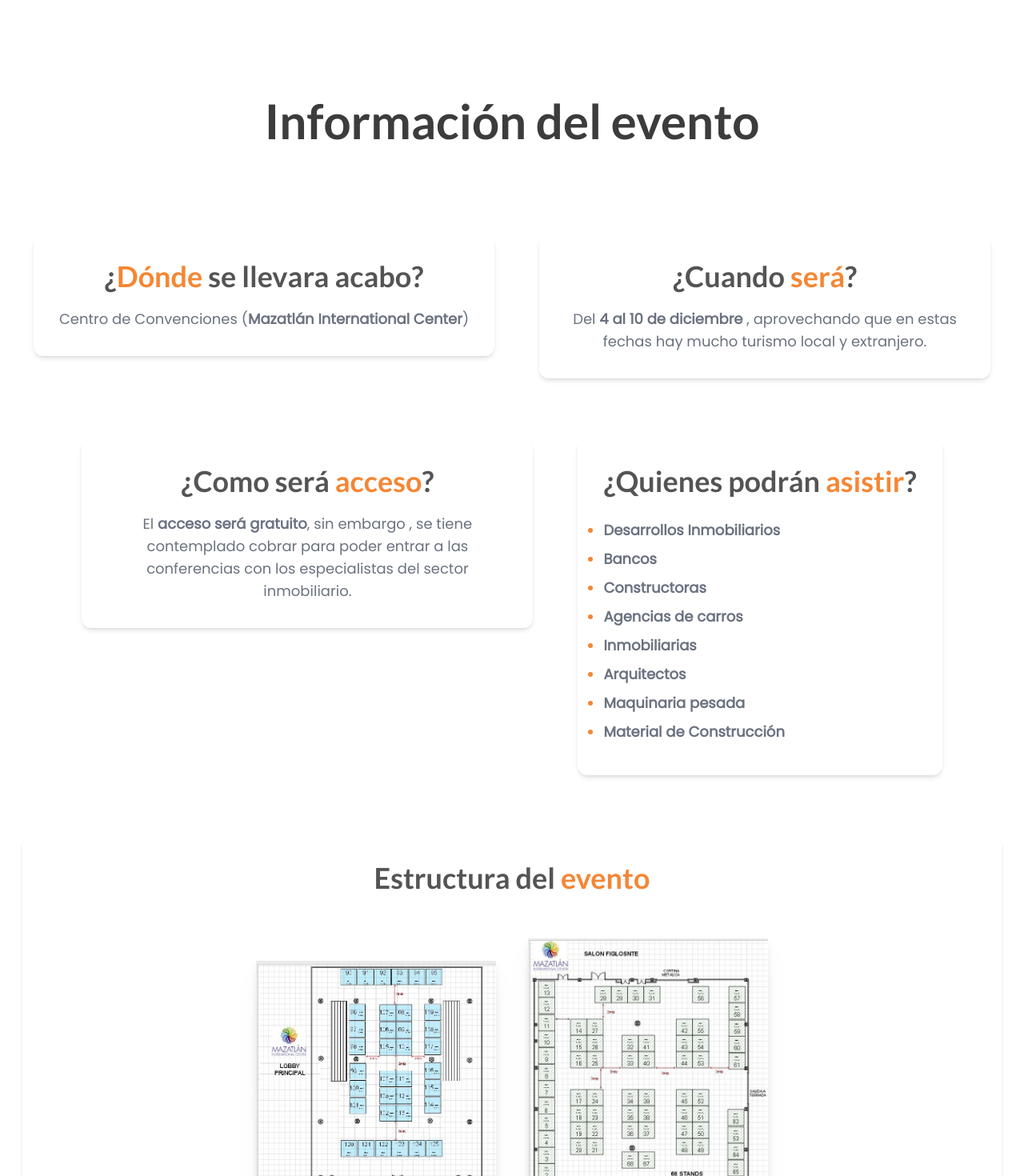
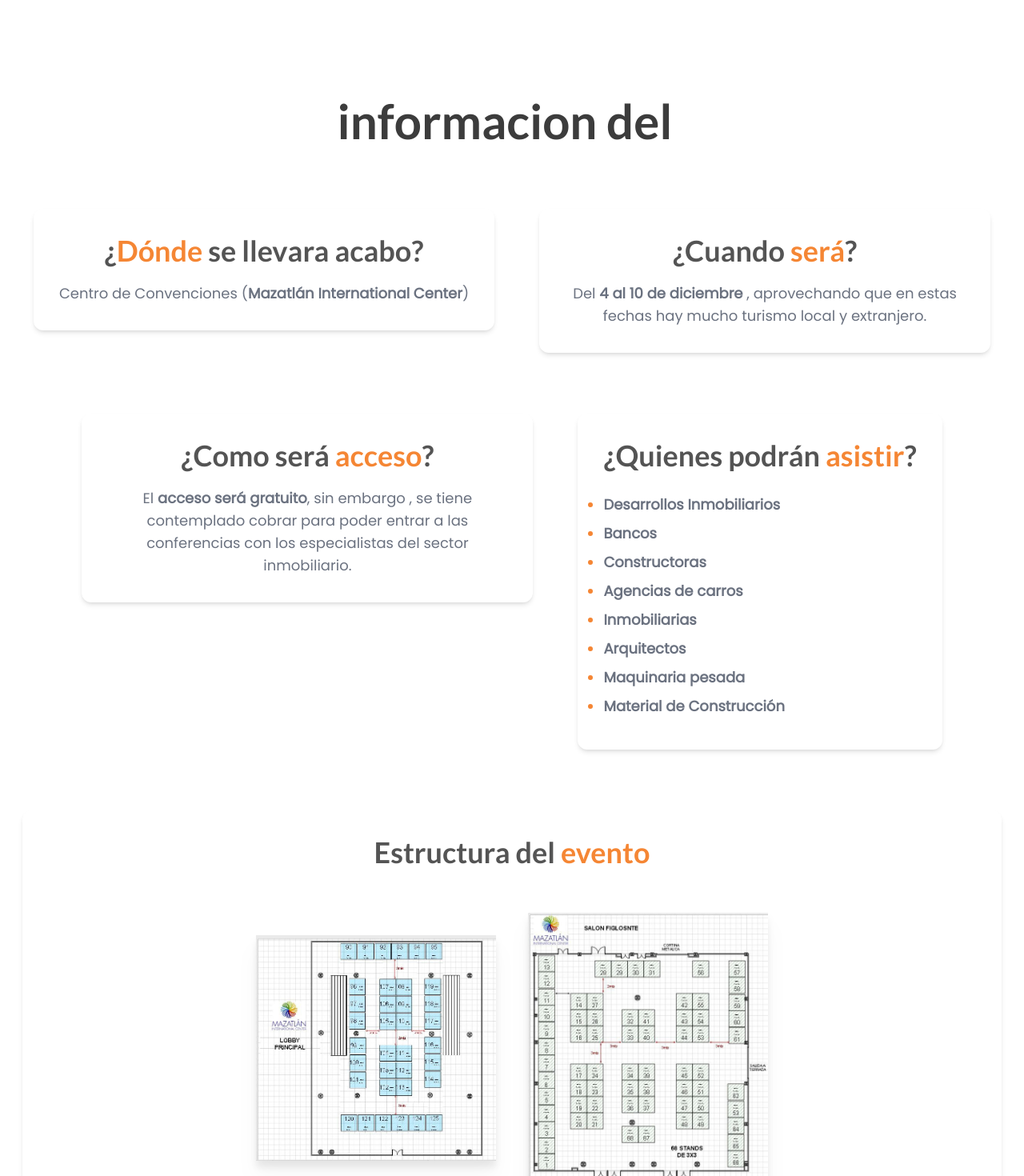
Before and after one commit to alanbirru/FIMAZ-pagina, a React (Vite) app: page / in a window 1280 px wide. Shown: the part 2560-4030 px from the top of the page at 80% size. Built offline with nearby package versions, Linux system fonts and the light colour scheme.

Commit message:
adding text animation

```diff
--- a/src/App.jsx
+++ b/src/App.jsx
@@ -22,7 +22,21 @@
       NavTitle: "Info",
       id: "informacion",
       SectionTitle: (
-        <h1 className=" mb-20 text-center md:mb-28">Información del evento</h1>
+        // <h1 className=" mb-20 text-center md:mb-28">Información del evento</h1>
+        <TypeAnimation
+          sequence={[
+            // Same substring at the start will only be typed out once, initially
+            "informacion del", // wait 1s before replacing "Mice" with "Hamsters"
+            ,
+            600,
+            "informacion del evento",
+            800,
+          ]}
+          wrapper="h1"
+          speed={20}
+          className="mb-20 text-center"
+          repeat={Infinity}
+        />
       ),
     },
     {
--- a/src/components/pages/Info.jsx
+++ b/src/components/pages/Info.jsx
@@ -9,6 +9,23 @@
 import EstructuraEvento from "./Secciones info/EstructuraEvento";
 import Stands from "./Secciones info/Stands";
 
+const invitados = [
+  "Desarrollos Inmobiliarios",
+  "Bancos",
+  "Constructoras",
+  "Agencias de carros",
+  "Inmobiliarias",
+  "Arquitectos",
+  "Maquinaria pesada",
+  "Material de Construcción",
+];
+
+const imagenes = [
+  { imagen: estructuraUno, estilo: "w-[300px] drop-shadow-xl" },
+  { imagen: estructuraDos, estilo: "w-[300px] drop-shadow-xl" },
+  { imagen: estructuraTres, estilo: "w-[700px] drop-shadow-xl" },
+];
+
 const Info = ({ paddingTop, title, id }) => {
   return (
     <section className={`${paddingTop} `} id={id}>
@@ -18,12 +35,8 @@
           <DondeSera />
           <CuandoSera />
           <ComoSeraAcceso />
-          <QuienesPodranAsistir />
-          <EstructuraEvento
-            estructuraUno={estructuraUno}
-            estructuraDos={estructuraDos}
-            estructuraTres={estructuraTres}
-          />
+          <QuienesPodranAsistir invitados={invitados} />
+          <EstructuraEvento imagenes={imagenes} />
           <Stands />
         </div>
       </>
--- a/src/components/pages/Nosotros.jsx
+++ b/src/components/pages/Nosotros.jsx
@@ -1,5 +1,5 @@
 import DicreaLogo from "../../assets/dicrea.png";
-import { TypeAnimation } from "react-type-animation";
+
 const Nosotros = ({ paddingTop, title, id }) => {
   return (
     <div>
--- a/src/components/pages/Secciones info/EstructuraEvento.jsx
+++ b/src/components/pages/Secciones info/EstructuraEvento.jsx
@@ -1,4 +1,11 @@
-const EstructuraEvento = ({ estructuraUno, estructuraDos, estructuraTres }) => {
+const EstructuraEvento = ({ imagenes }) => {
+  const listImage = imagenes.map((item) => {
+    return (
+      <a key={item.imagen} href={item.imagen}>
+        <img className={item.estilo} src={item.imagen} alt="imagen" />
+      </a>
+    );
+  });
   return (
     <div className="flex flex-col justify-center rounded-xl p-8  shadow-md">
       <h3 className="mb-14 text-center ">
@@ -6,29 +13,7 @@
       </h3>
 
       <div className="mb-14  flex flex-wrap items-center justify-center gap-10">
-        <a href={estructuraUno}>
-          <img
-            className=" w-[300px] drop-shadow-xl"
-            src={estructuraUno}
-            alt="image"
-          />
-        </a>
-
-        <a href={estructuraDos}>
-          <img
-            className="w-[300px] drop-shadow-xl"
-            src={estructuraDos}
-            alt="image"
-          />
-        </a>
-
-        <a href={estructuraTres}>
-          <img
-            className=" w-[700px] drop-shadow-xl"
-            src={estructuraTres}
-            alt="image"
-          />
-        </a>
+        {listImage}
       </div>
     </div>
   );
--- a/src/components/pages/Secciones info/QuienesPodranAsistir.jsx
+++ b/src/components/pages/Secciones info/QuienesPodranAsistir.jsx
@@ -1,36 +1,21 @@
-const QuienesPodranAsistir = () => {
+const QuienesPodranAsistir = ({ invitados }) => {
+  const invitadosList = invitados.map((invitado) => {
+    return (
+      <li
+        key={invitado}
+        className=" my-2 list-disc font-bold marker:text-primary"
+      >
+        {invitado}
+      </li>
+    );
+  });
   return (
     <div className="mb-5 flex flex-col justify-center rounded-xl p-8  shadow-md">
-      <h3 className="mb-5 text-center  ">
+      <h3 className="mb-5 text-center ">
         ¿Quienes podrán <span className="text-primary">asistir</span>?
       </h3>
       <div>
-        <ul className="  text-left">
-          <li className=" my-2 list-disc font-bold marker:text-primary">
-            Desarrollos Inmobiliarios
-          </li>
-          <li className=" my-2 list-disc font-bold marker:text-primary">
-            Bancos
-          </li>
-          <li className=" my-2 list-disc font-bold marker:text-primary">
-            Constructoras
-          </li>
-          <li className=" my-2 list-disc font-bold marker:text-primary">
-            Agencias de carros
-          </li>
-          <li className=" my-2 list-disc font-bold marker:text-primary">
-            Inmobiliarias
-          </li>
-          <li className=" my-2 list-disc font-bold marker:text-primary">
-            Arquitectos
-          </li>
-          <li className=" my-2 list-disc font-bold marker:text-primary">
-            Maquinaria pesada
-          </li>
-          <li className=" my-2 list-disc font-bold marker:text-primary">
-            Material de Construcción
-          </li>
-        </ul>
+        <ul className="text-left">{invitadosList}</ul>
       </div>
     </div>
   );
```
